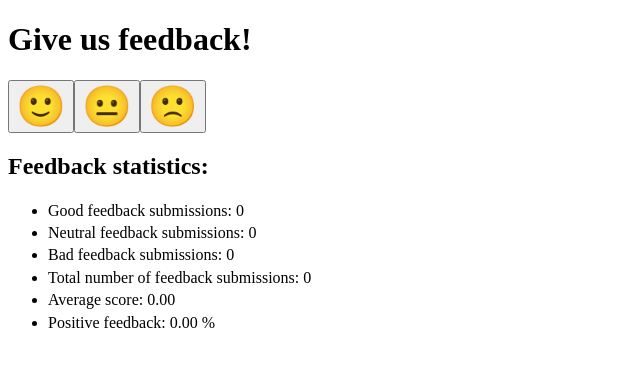
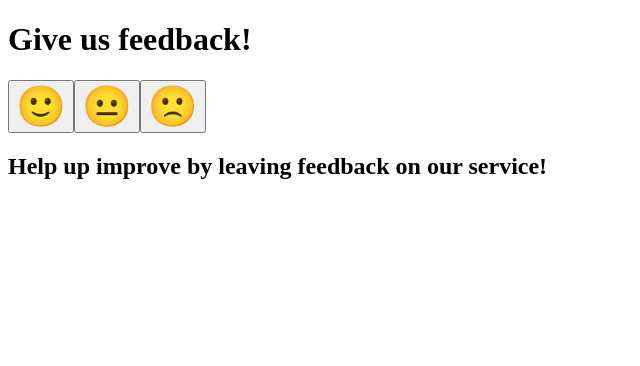
Before and after one commit to degenone/FSO-part1, a React (Vite) app in the folder unicafe/: page / in a window 1280 px wide. Shown: the top 366 px of the page, without its empty margins (0-640 px from the left). Built offline with nearby package versions, Linux system fonts and the light colour scheme.

Commit message:
exercise 1.9 done

```diff
--- a/unicafe/src/App.jsx
+++ b/unicafe/src/App.jsx
@@ -15,6 +15,8 @@ const Button = (props) => {
 
 const Statistics = (props) => {
     const { feedback, tot, avr, pos } = props;
+
+    if (tot() === 0) return <h2>Help up improve by leaving feedback on our service!</h2>;
 
     return (
         <div>
```
